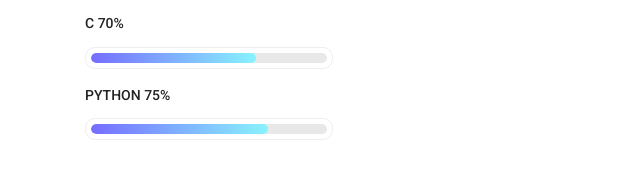
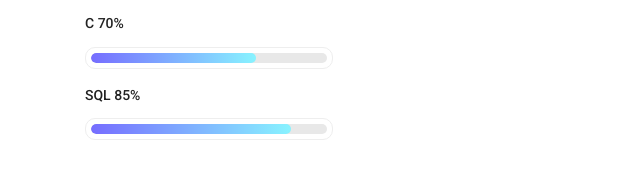
Before and after one commit to 19csd26/Raghav, a plain HTML site: page index.html in a window 1280 px wide. Shown: the part 1512-1696 px from the top of the page, 0-640 px from the left. Drawn offline with Linux system fonts and the light colour scheme.

Commit message:
Update index.html

```diff
--- a/index.html
+++ b/index.html
@@ -119,10 +119,10 @@
 				</div>
 				</div>
 				<div class="skill_item">
-					<h4>Python <span class="counter">75</span>%</h4>
+					<h4>SQL <span class="counter">85</span>%</h4>
 				<div class="progress_br">
 				<div class="progress">
-				<div class="progress-bar" role="progressbar" aria-valuenow="75" aria-valuemin="0" aria-valuemax="100"></div>
+				<div class="progress-bar" role="progressbar" aria-valuenow="85" aria-valuemin="0" aria-valuemax="100"></div>
 				</div>
 				</div>
 				</div>
```
